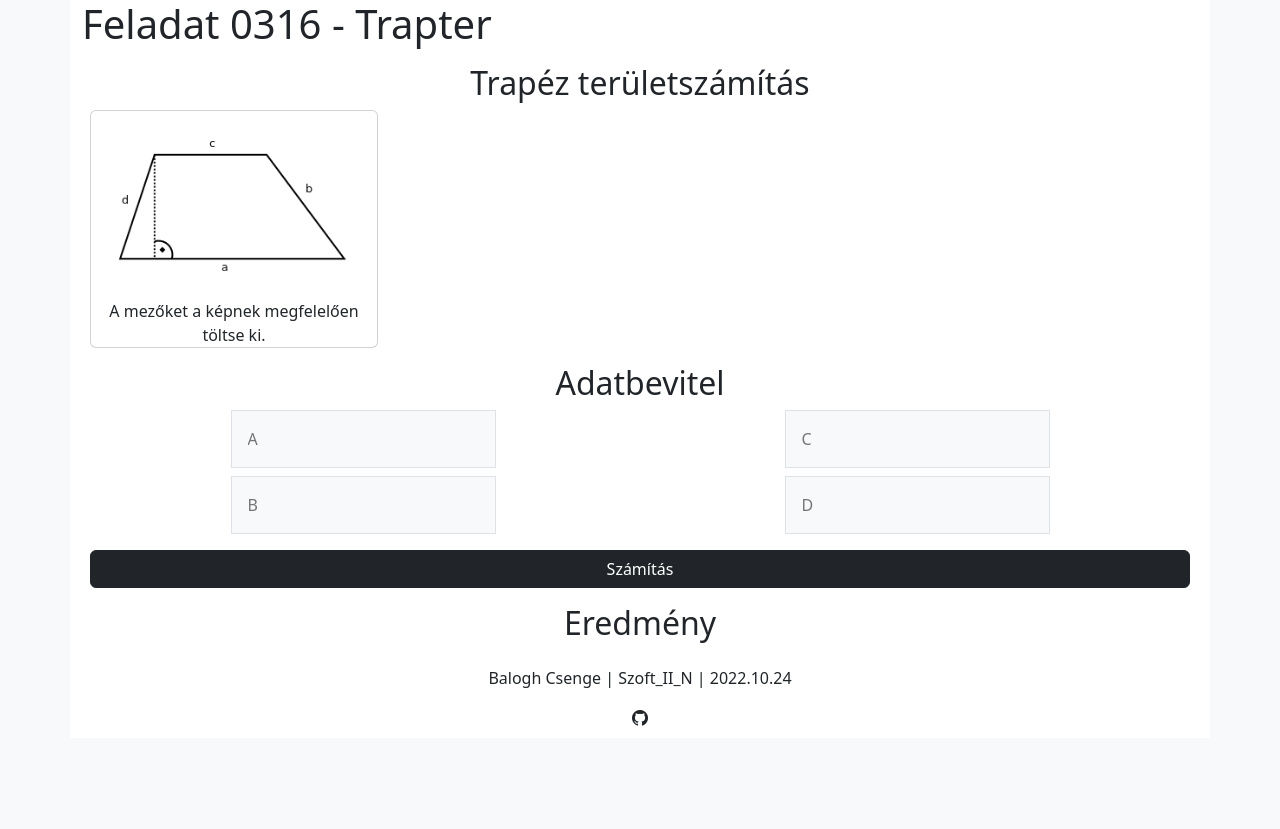
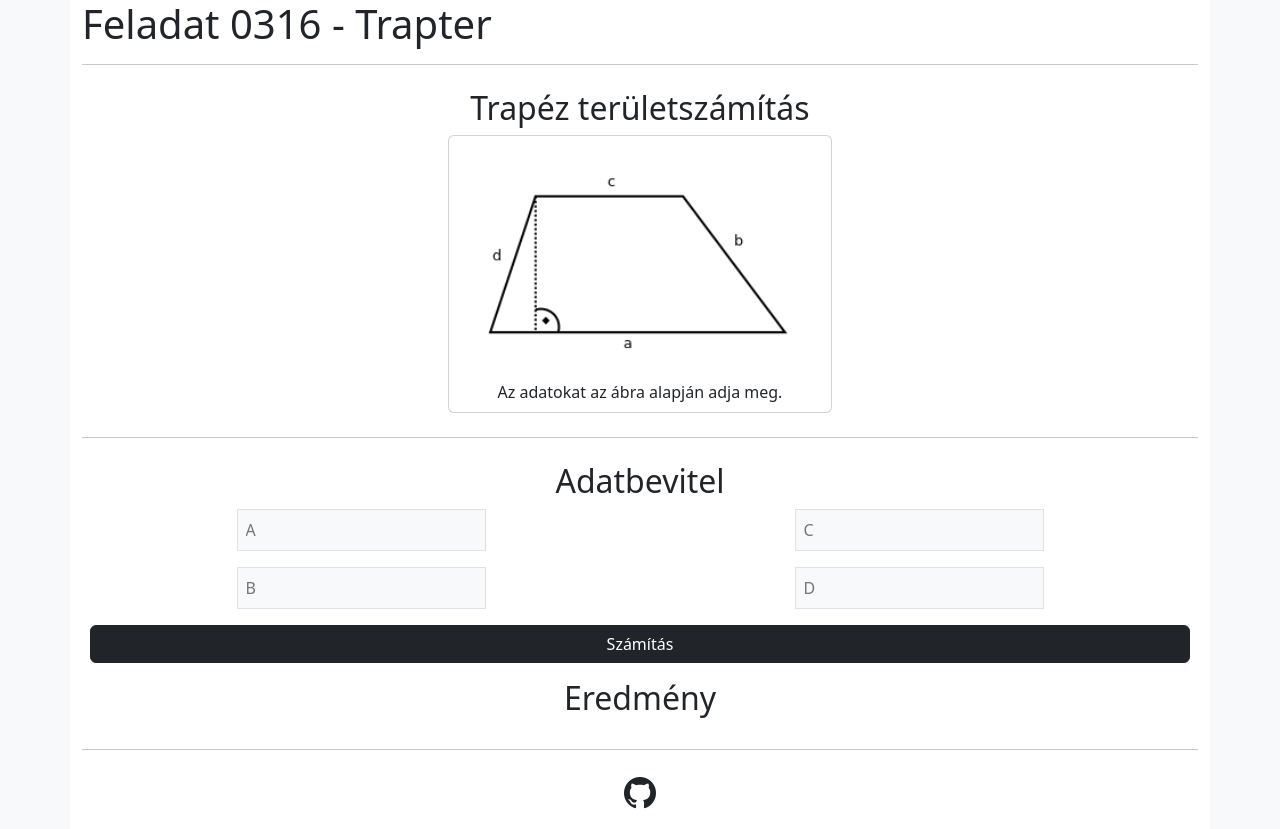
Before and after one commit to csengekulker/ts-trapter, a website: page src/index.html in a window 1280 px wide. Before the commit the page ends 800 px from the top, so only its background shows below. Drawn offline with nearby package versions, Linux system fonts and the light colour scheme.

Commit message:
frontend refactor

```diff
--- a/src/index.html
+++ b/src/index.html
@@ -29,34 +29,38 @@
 
         <h1>Feladat 0316 - Trapter</h1>
 
+        <hr />
+
         <div id="image" class="text-center p-2">
 
             <h2>Trapéz területszámítás</h2>
 
-            <div class="card" style="width: 18rem;">
+            <div class="card mx-auto p-2" style="width: 24rem;">
                 <img src="./static/trapez.png" alt="Trapez" class="p-3 card-img-left">
-                <p class="card-text">A mezőket a képnek megfelelően töltse ki.</p>
+                <p class="card-text">Az adatokat az ábra alapján adja meg.</p>
             </div>
 
         </div>
+
+        <hr />
 
         <div class="p-2 text-center" id="inputs">
 
             <h2>Adatbevitel</h2>
 
             <div class="text-center pb-3">
-                <div class="row g-2">
+                <div class="row g-3">
                   <div class="col-6">
-                    <input placeholder="A" type="text" id="base_a" class="p-3 border bg-light">
+                    <input placeholder="A" type="text" id="base_a" class="p-2 border bg-light">
                   </div>
                   <div class="col-6">
-                    <input placeholder="C" type="text" id="base_c" class="p-3 border bg-light">
+                    <input placeholder="C" type="text" id="base_c" class="p-2 border bg-light">
                   </div>
                   <div class="col-6">
-                    <input placeholder="B" type="text" id="side_b" class="p-3 border bg-light">
+                    <input placeholder="B" type="text" id="side_b" class="p-2 border bg-light">
                   </div>
                   <div class="col-6">
-                    <input placeholder="D" type="text" id="side_d" class="p-3 border bg-light">
+                    <input placeholder="D" type="text" id="side_d" class="p-2 border bg-light">
                   </div>
                 </div>
               </div>
@@ -76,12 +80,10 @@
             <div id="resultField"></div>
         </div>
 
+        <hr />
 
         <div class="text-center p-2" id="footer">
-            <p>
-                Balogh Csenge | Szoft_II_N | 2022.10.24
-            </p>
-            <i class="bi bi-github"></i>
+            <h2><i class="bi bi-github bi-xl"></i></h2>
         </div>
     </div>
 
```
